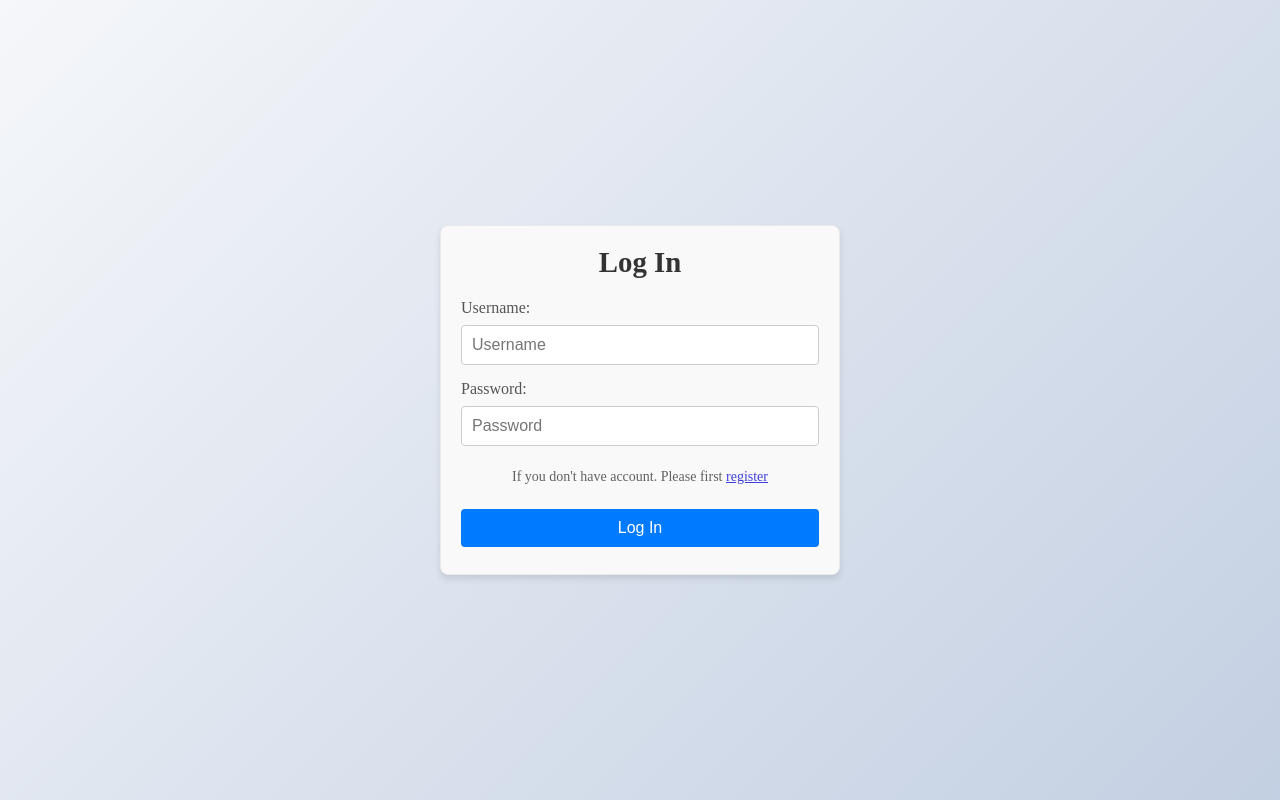
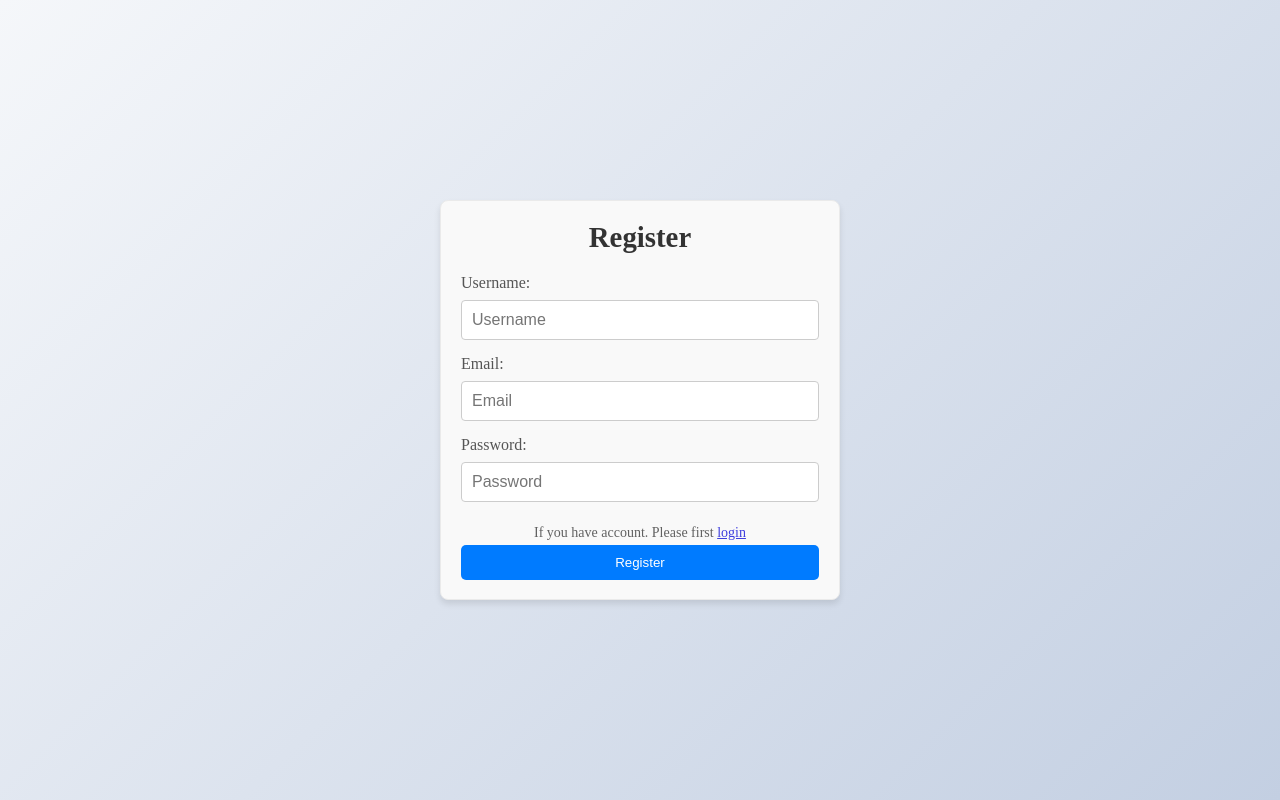
Before and after one commit to sasanedicbn/Blog-application, a React (Vite) app in the folder client/: page /login in a window 1280 px wide. Built offline with nearby package versions, Linux system fonts and the light colour scheme.

Commit message:
Create changes in code

```diff
--- a/client/src/Login/Login.jsx
+++ b/client/src/Login/Login.jsx
@@ -1,10 +1,13 @@
-import React from "react";
+import { useState } from "react";
 import LoginForm from "./LoginForm";
+import RegisterForm from "./RegisterForm";
 
 const Login = () => {
+  const [openRegister, setOpenRegister] = useState(false);
   return (
     <div className="login-backgorund">
-      <LoginForm />
+      {/* <LoginForm /> */}
+      <RegisterForm />
     </div>
   );
 };
--- a/client/src/Login/RegisterForm.jsx
+++ b/client/src/Login/RegisterForm.jsx
@@ -1,9 +1,7 @@
-import React from "react";
-
 const RegisterForm = () => {
   return (
-    <div className="register-form">
-      <h2 className="register-title">Register</h2>
+    <div className="login-form">
+      <h2 className="login-title">Register</h2>
       <form className="form">
         <label htmlFor="username" className="form-label">
           Username:
@@ -37,18 +35,9 @@ const RegisterForm = () => {
           className="form-input"
           placeholder="Password"
         />
-
-        <label htmlFor="confirm-password" className="form-label">
-          Confirm Password:
-        </label>
-        <input
-          type="password"
-          id="confirm-password"
-          name="confirm-password"
-          className="form-input"
-          placeholder="Confirm Password"
-        />
-
+        <p className="register">
+          If you have account. Please first <a>login</a>
+        </p>
         <button type="submit" className="register-button">
           Register
         </button>
--- a/client/src/index.css
+++ b/client/src/index.css
@@ -208,7 +208,7 @@ button:hover {
 }
 .login-form {
   width: 400px;
-  height: 350px;
+  height: 400px;
   padding: 20px;
   border: 1px solid #eaeaea;
   border-radius: 8px;
@@ -268,6 +268,7 @@ button:hover {
   font-size: 14px;
   text-align: center;
   margin-top: 8px;
+  margin-bottom: 4px;
 }
 .register a{
   color: rgb(63, 63, 222);
```
